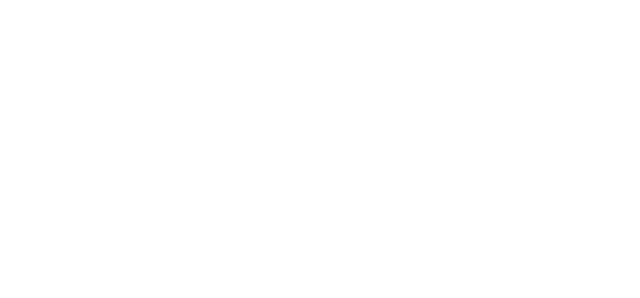
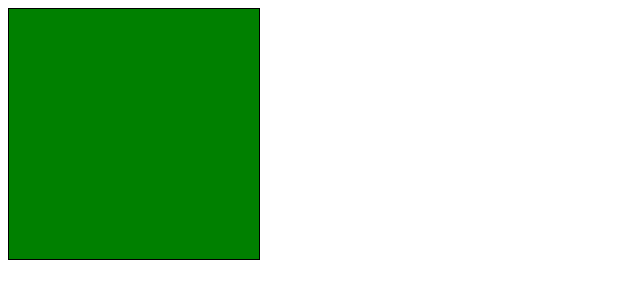
Before and after one commit to malintha-induwara/IT-assesments, a plain HTML site: page Assesment 1/lesson-css-important.html in a window 1280 px wide. Shown: the whole page, without its empty margins (0-640 px from the left). Drawn offline with Linux system fonts and the light colour scheme.

Commit message:
important html done

```diff
--- a/Assesment 1/lesson-css-important.html
+++ b/Assesment 1/lesson-css-important.html
@@ -1,11 +1,19 @@
 <!DOCTYPE html>
 <html lang="en">
-<head>
-    <meta charset="UTF-8">
-    <meta name="viewport" content="width=device-width, initial-scale=1.0">
-    <title>Document</title>
-</head>
-<body>
-
-</body>
+  <head>
+    <meta charset="UTF-8" />
+    <meta name="viewport" content="width=device-width, initial-scale=1.0" />
+    <title>Lesson CSS Important</title>
+    <style>
+      #container {
+        width: 250px;
+        height: 250px;
+        background-color: green !important;
+        border: 1px solid black;
+      }
+    </style>
+  </head>
+  <body>
+    <div id="container" style="background-color: blue"></div>
+  </body>
 </html>
```
